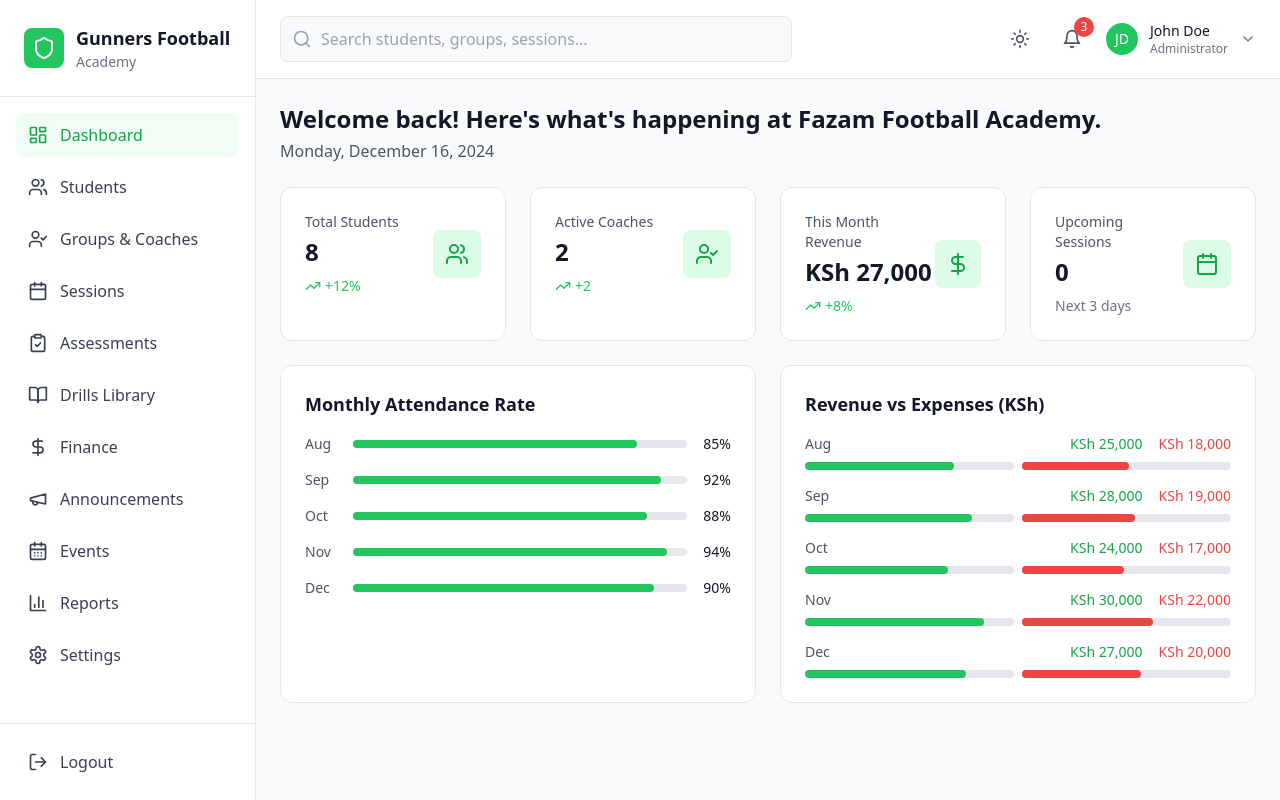
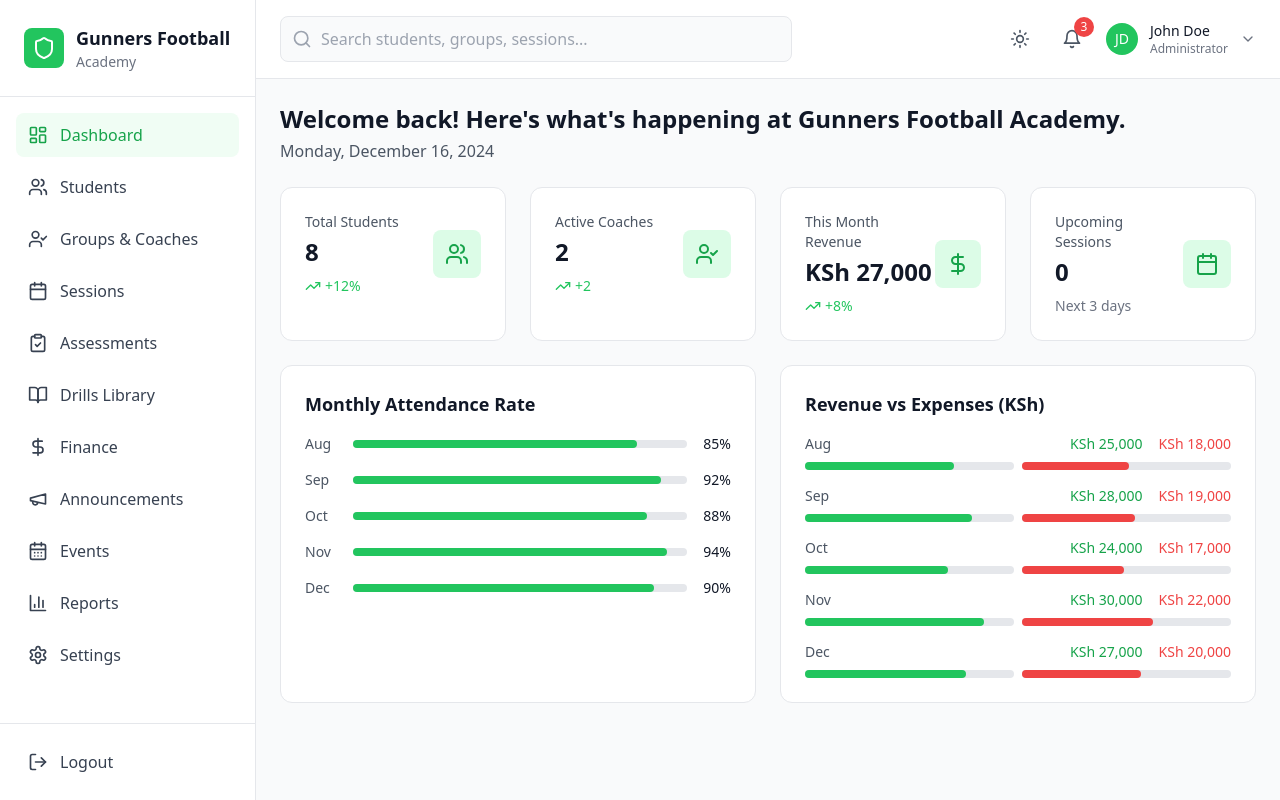
Before and after one commit to Qathar10/Academypro, a React (Vite) app: page / in a window 1280 px wide. Built offline with nearby package versions, Linux system fonts and the light colour scheme.

Commit message:
Update Dashboard.tsx

```diff
--- a/src/pages/Dashboard.tsx
+++ b/src/pages/Dashboard.tsx
@@ -54,7 +54,7 @@ const Dashboard: React.FC = () => {
       {/* Welcome Message */}
       <div>
         <h1 className="text-2xl font-bold text-gray-900 dark:text-white">
-          Welcome back! Here's what's happening at Fazam Football Academy.
+          Welcome back! Here's what's happening at Gunners Football Academy.
         </h1>
         <p className="text-gray-600 dark:text-gray-400 mt-1">
           Monday, December 16, 2024
```
